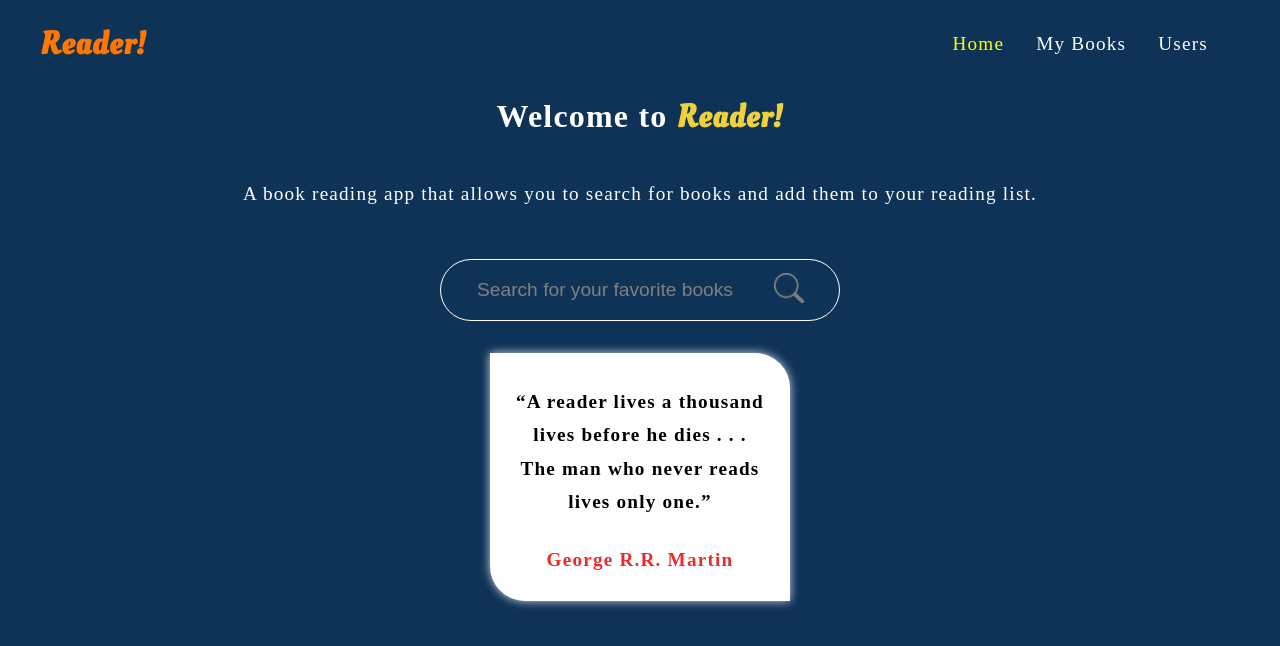
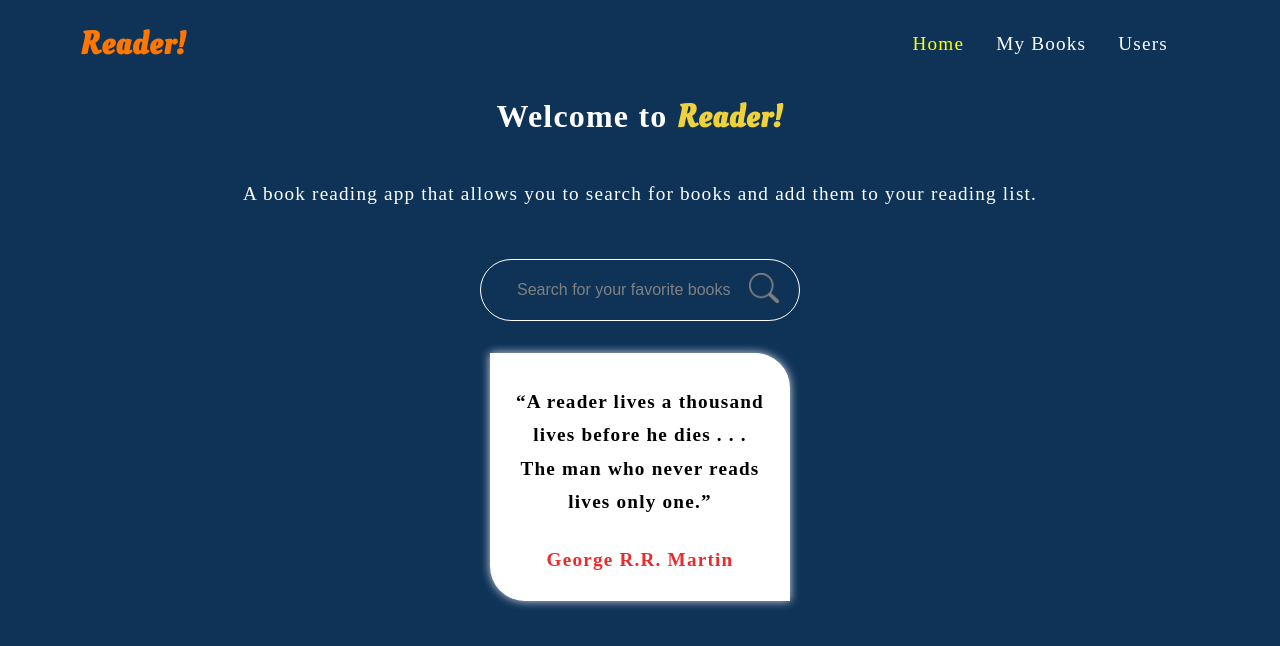
Before and after one commit to Sarah-Dan/my-reader-app-React-Assignment2, a React (Create React App) app: page / in a window 1280 px wide. Shown: the top 646 px of the page. Built offline with nearby package versions, Linux system fonts and the light colour scheme; a web font is replaced by a local one.

Commit message:
media queries

```diff
--- a/src/components/NavBar.js
+++ b/src/components/NavBar.js
@@ -5,7 +5,7 @@ const NavBar = () => {
   return (
     <div className="navbar">
       <div className="logo">Reader!</div>
-      <div className="nav__links">
+      <div id="nav__toggler" className="nav__links">
         <NavLink
           style={({ isActive }) =>
             isActive ? { color: "yellow" } : { color: "white" }
--- a/src/index.css
+++ b/src/index.css
@@ -463,3 +463,124 @@ span {
   flex-direction: column;
   margin: 20% 0;
 }
+
+/* MEDIA QUERIES */
+
+@media  (max-width: 425px), (min-width: 280px)  {
+  .main__content{
+    display: flex;
+    flex-direction: column;
+    align-items: center;
+    text-align: center;
+    justify-content: center;
+    width: 100%;
+    max-width: 1200px;
+    margin: 0 auto;
+  }
+  .book__search {
+    width: 100%;
+    max-width: 320px;
+    justify-content: center;
+    text-align: center;
+  }
+
+  .book__search--input{
+    width: 100%;
+    max-width: 300px;
+    font-size: 1rem;
+  }
+
+  .book__search--btn {
+    width: 100%;
+    max-width: 30px;
+    font-size: 0.88rem;
+  }
+
+  .users__list {
+    grid-template-rows: repeat(1, 1fr);
+    grid-template-columns: repeat(1, 1fr);
+  }
+
+  .user {
+    max-width: 100px;
+  }
+}
+
+@media (max-width: 912px) {
+  .users__list {
+    grid-template-rows: repeat(3, 1fr);
+    grid-template-columns: repeat(2, 1fr);
+  }
+
+  .user {
+    max-width: 300px;
+  }
+}
+
+@media (max-width: 767px) {
+  .book__search {
+    width: 100%;
+    max-width: 380px;
+  }
+  .users__list {
+    grid-template-rows: repeat(2, 1fr);
+    grid-template-columns: repeat(4, 1fr);
+  }
+
+  .user {
+    max-width: 200px;
+  }
+
+  .signup__container {
+    max-width: 300px;
+  }
+
+  .page404__image {
+    max-width: 300px;
+  }
+
+}
+
+
+
+
+@media (max-width: 320px) {
+  .users__list {
+    grid-template-rows: repeat(1, 1fr);
+    grid-template-columns: repeat(3, 1fr);
+  }
+
+  .user {
+    max-width: 80px;
+  }
+}
+
+/* END OF MEDIA QUERIES */
+
+
+#nav__toggler {
+    display: flex;
+    flex-direction: columns;
+    align-items: center;
+    justify-content: center;
+  }
+
+
+
+.pagination {
+  width: 100%;
+  margin: 1rem auto;
+}
+
+  .page__btn {
+    /* padding: 0; */
+    flex-direction: row;
+  width: 60%;
+    margin: 1rem auto;
+}
+
+.page__btn , .array__btn {
+  width: 50%;
+  margin: 0.2rem auto;
+  padding: 0.5rem 1rem;
+}
--- a/src/pages/Users.js
+++ b/src/pages/Users.js
@@ -59,7 +59,7 @@ const Users = () => {
             );
           })}
         </div>
-        <div>
+        <div className="pagination">
           {
             <button
               className="page__btn"
--- a/src/pages/data.js
+++ b/src/pages/data.js
@@ -1,3 +1,21 @@
+export const NavBarToggle = [
+  {
+    id: 1,
+    title: "Home",
+    path: "/",
+  },
+  {
+    id: 2,
+    title: "My Books",
+    path: "/books",
+  },
+  {
+    id: 3,
+    title: "Users",
+    path: "/users",
+  },
+];
+
 // create a data.js file for books list
 const data = [
   {
```
Also changed, not shown: public/manifest.json.
